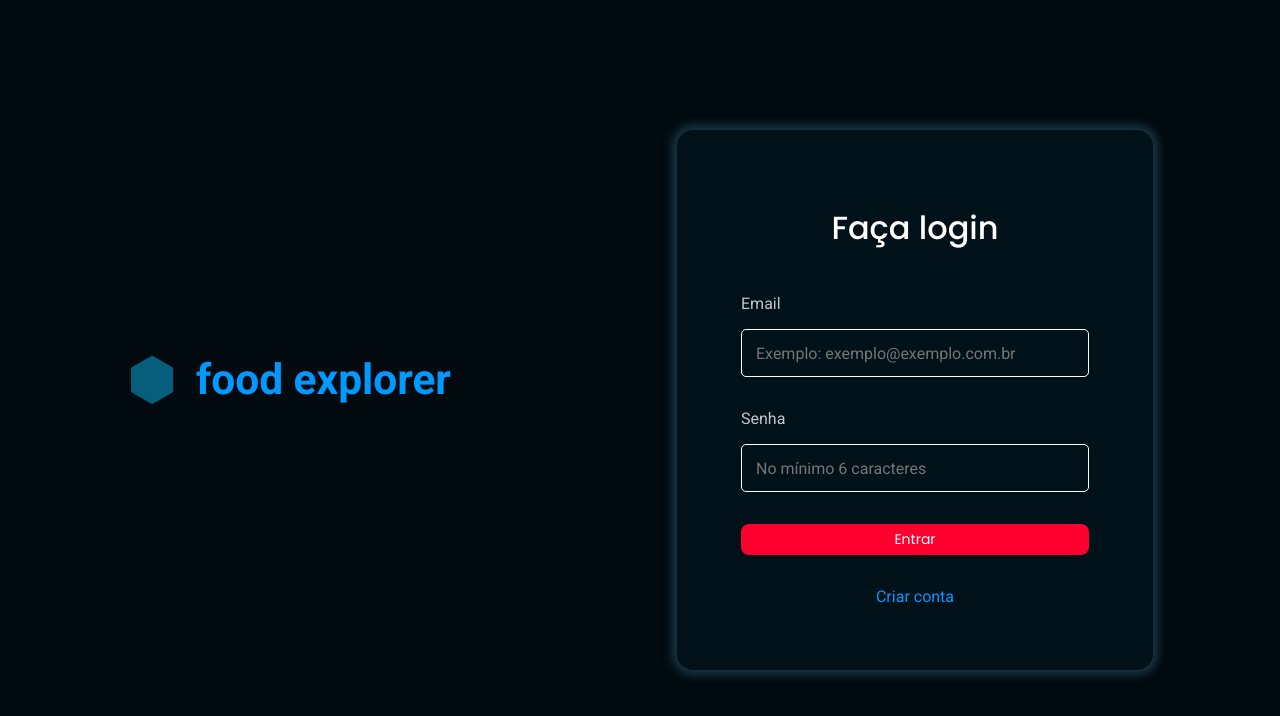
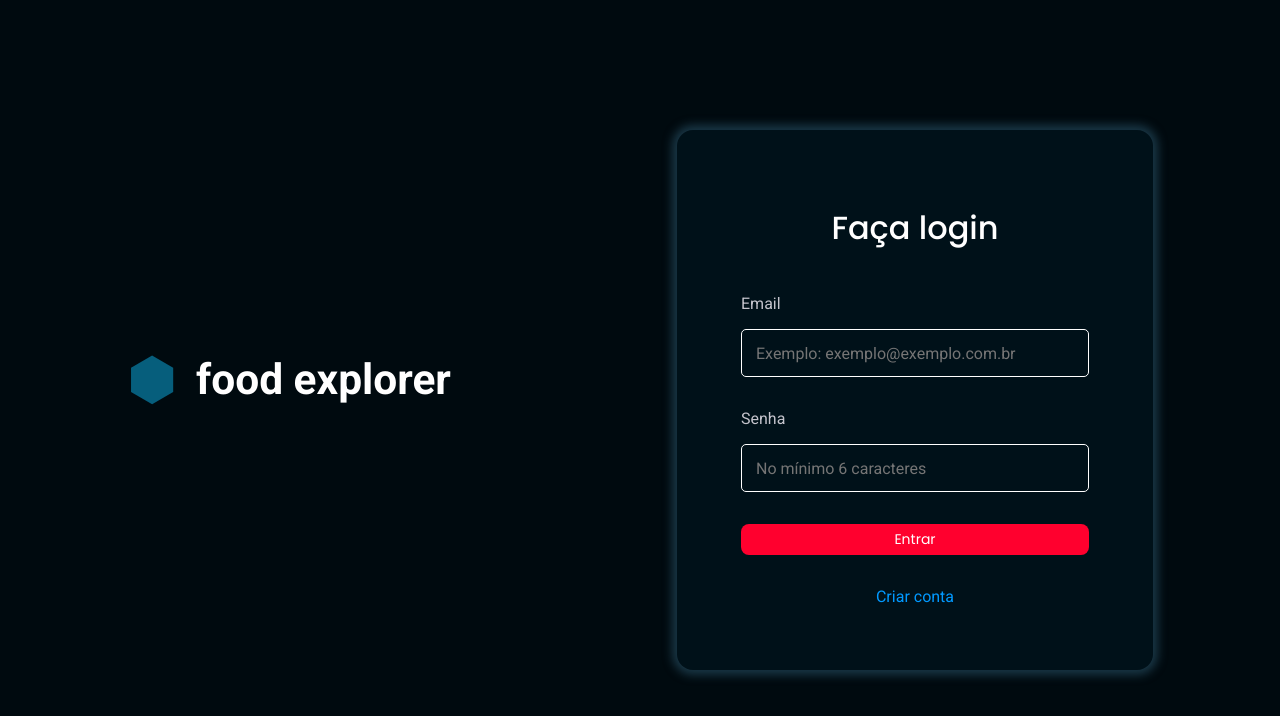
Before and after one commit to kenichi-akira/Matt-Food-Explorer-Frontend, a React (Vite) app: page / in a window 1280 px wide. Shown: the top 716 px of the page. Built offline with nearby package versions, Linux system fonts and the light colour scheme.

Commit message:
Update styles.js

```diff
--- a/src/pages/SignIn/styles.js
+++ b/src/pages/SignIn/styles.js
@@ -81,7 +81,7 @@ export const Form = styled.form`
 export const Logo = styled.div`
     display: flex;
     align-items: center;
-    color: ${({ theme }) => theme.COLORS.BLUE};
+    color: ${({ theme }) => theme.COLORS.WHITE};
     margin-bottom: 4rem;
 
     h1 {
```
